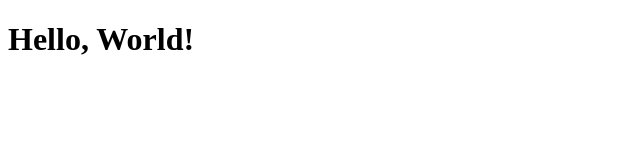
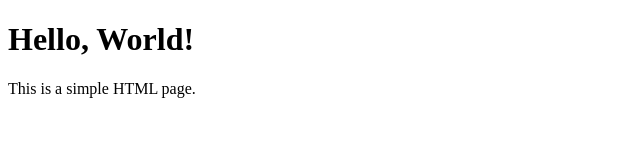
Before and after one commit to choeurnchantha168-source/GitIgnore, a plain HTML site: page index.html in a window 1280 px wide. Shown: the whole page, without its empty margins (0-640 px from the left). Drawn offline with Linux system fonts and the light colour scheme.

Commit message:
update file html for paragraph

```diff
--- a/index.html
+++ b/index.html
@@ -10,6 +10,7 @@
 <body>
 
   <h1>Hello, World!</h1>
+  <p>This is a simple HTML page.</p>
 
 </body>
 
```
